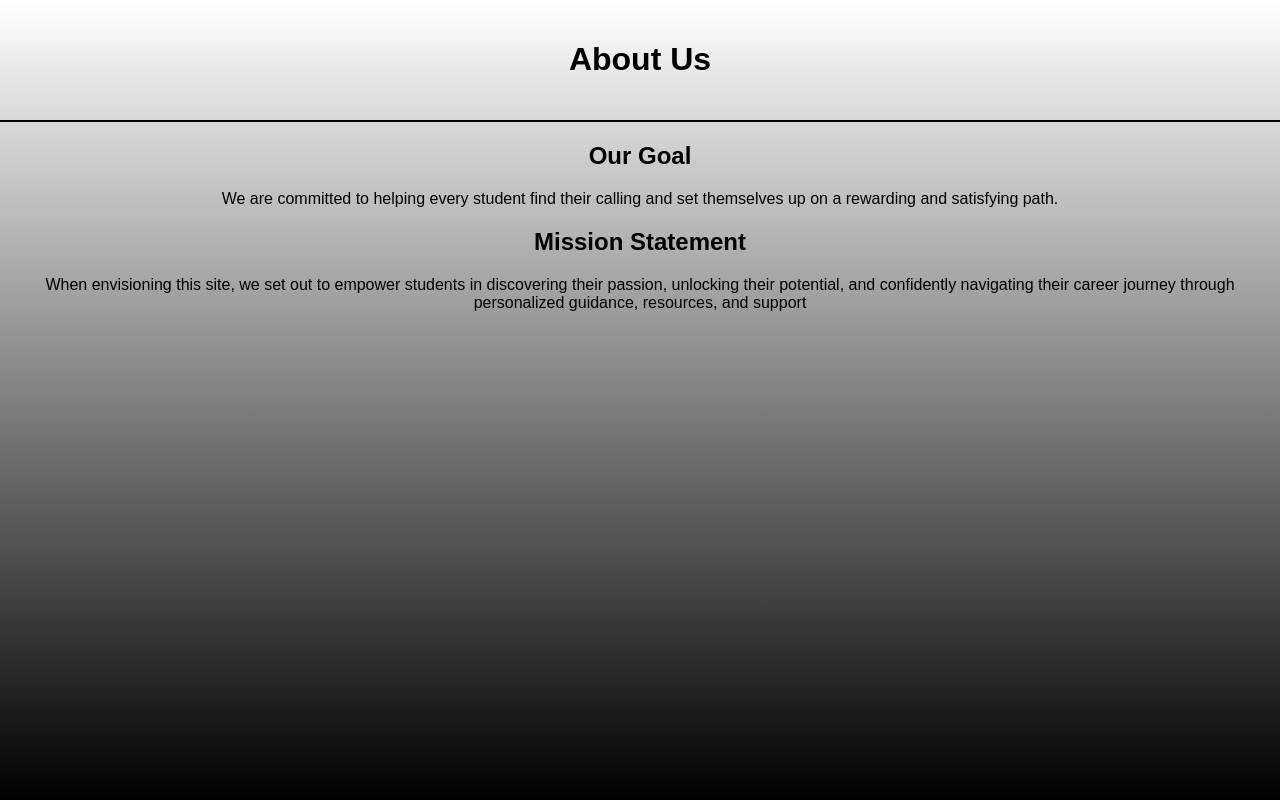
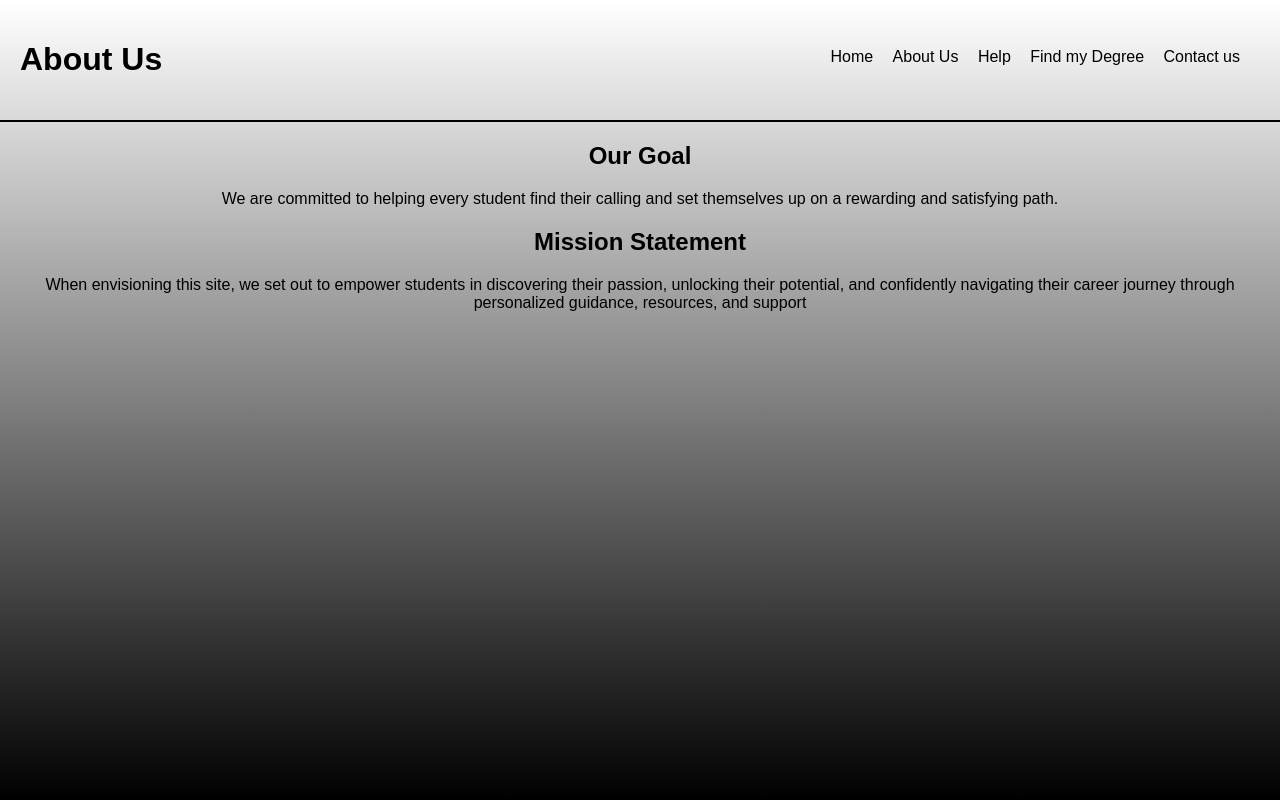
Before and after one commit to SaraKole/CISC-4900, a plain HTML site: page aboutus.html in a window 1280 px wide. Drawn offline with Linux system fonts and the light colour scheme.

Commit message:
added navbar to aboutus page

```diff
--- a/aboutus.html
+++ b/aboutus.html
@@ -18,6 +18,9 @@
             padding: 20px;
             background-color: transparent;
             border-bottom: 2px solid black;
+            display: flex;
+            align-items: center;
+            justify-content: space-between;
         }
         section {
             margin: 20px 0;
@@ -27,6 +30,29 @@
         }
         h1 {
             color: #000000;
+
+        }
+        .nav-area {
+            float: right;
+            list-style: none;
+            margin-top: 10px;
+            margin-right: 20px;
+        }
+
+        .nav-area li {
+            display: inline-block;
+            margin-left: 15px;
+        }
+
+        .nav-area li a {
+            color: #000000;
+            text-decoration: none;
+            font-size: 16px;
+        }
+
+        .nav-area li a:hover {
+            background: #fff;
+            color: #333;
         }
     </style>
 </head>
@@ -34,6 +60,13 @@
 
     <header>
         <h1>About Us</h1>
+        <ul class="nav-area">
+            <li><a href="homepage.html">Home</a></li>
+            <li><a href="aboutus.html">About Us</a></li>
+            <li><a href="#">Help</a></li>
+            <li><a href="#">Find my Degree</a></li>
+            <li><a href="contact.html">Contact us</a></li>
+        </ul>
     </header>
 
     <section>
```
